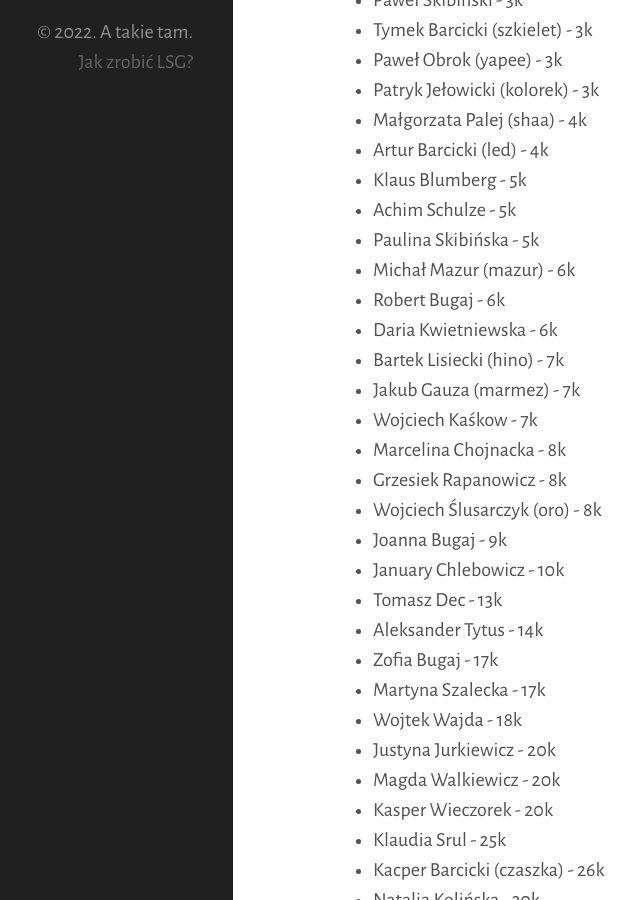
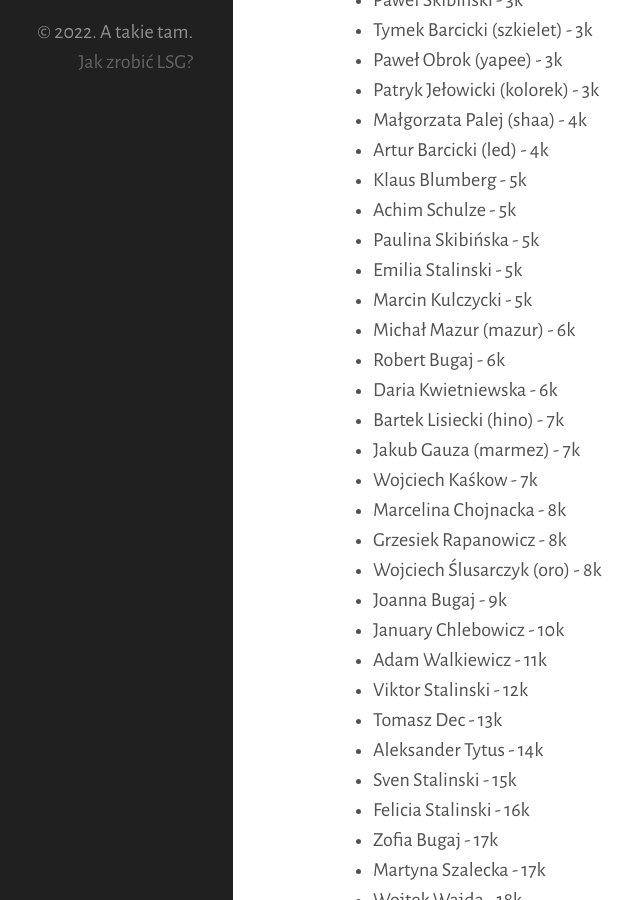
Before and after one commit to tasuki/lsg, a Jekyll site: the page built from zarejestrowani.md, in a window 1280 px wide and 900 px high, scrolled down 775 px. Shown: the whole window, without its empty margins (127-767 px from the left). Built offline with Jekyll 4.4.1, drawn with Linux system fonts in a browser that asks for light colours; nearby versions of some CDN libraries.

Commit message:
Update zarejestrowani.md

```diff
--- a/zarejestrowani.md
+++ b/zarejestrowani.md
@@ -36,6 +36,8 @@ Zarejestrowani uczestnicy (mniej więcej wg siły):
 - Klaus Blumberg - 5k
 - Achim Schulze - 5k
 - Paulina Skibińska - 5k
+- Emilia Stalinski - 5k
+- Marcin Kulczycki - 5k
 - Michał Mazur (mazur) - 6k
 - Robert Bugaj - 6k
 - Daria Kwietniewska - 6k
@@ -47,8 +49,12 @@ Zarejestrowani uczestnicy (mniej więcej wg siły):
 - Wojciech Ślusarczyk (oro) - 8k
 - Joanna Bugaj - 9k
 - January Chlebowicz - 10k
+- Adam Walkiewicz - 11k
+- Viktor Stalinski - 12k
 - Tomasz Dec - 13k
 - Aleksander Tytus - 14k
+- Sven Stalinski - 15k
+- Felicia Stalinski - 16k
 - Zofia Bugaj - 17k
 - Martyna Szalecka - 17k
 - Wojtek Wajda - 18k
```
Also changed, not shown: other parts of zarejestrowani.md (+1 -0 lines).
